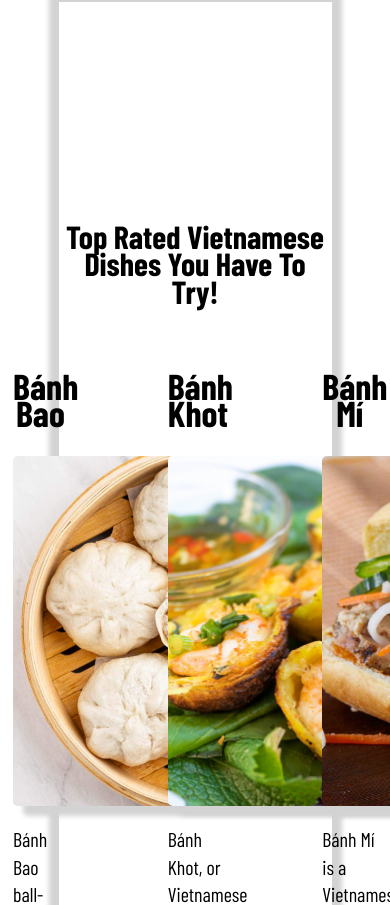
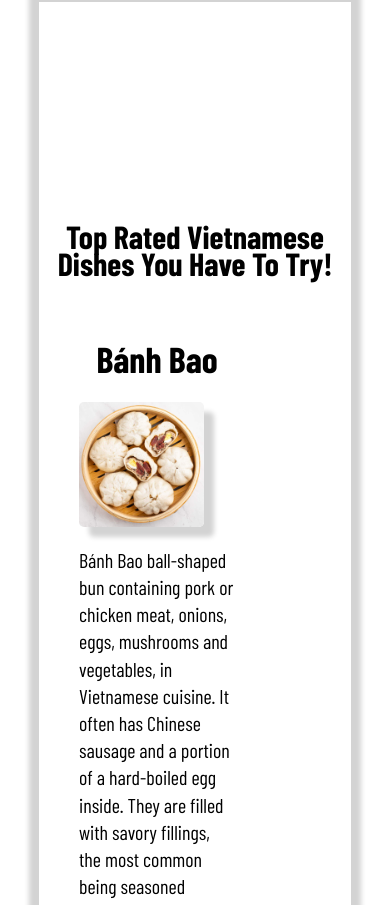
Before and after one commit to vuricky/Vietnamese-Dishes-Static-Site, a plain HTML site: page templates/index.html in a window 390 px wide. Shown: the part 1095-2000 px from the top of the page. Drawn offline with nearby package versions, Linux system fonts and the light colour scheme; a web font is replaced by a local one.

Commit message:
updating queries

```diff
--- a/css/styles.css
+++ b/css/styles.css
@@ -8,7 +8,7 @@ body{
   margin: 0 auto;
   margin-top: 100px;
   margin-bottom: 100px;
-    max-width: 70%;
+  max-width: 80%;
   padding-top: 200px;
   padding-bottom: 200px;
   box-shadow: 0 0 5px 10px lightgray;
@@ -73,13 +73,12 @@ body{
 
   /* images */
   img {
-    width: 400px;
-    height: 350px;
+    width: 80%;
+    height: 30%;
     object-fit: cover;
     display: block;
     border-radius: 5px;
     box-shadow: 10px 10px 5px lightgray;
-
   }
 .background{
     width: 100%;
@@ -172,3 +171,53 @@ h3{
 p{
     font-size: 20px;
 }
+
+/* media queries */
+/* Extra small devices (phones, 600px and down) */
+@media only screen and (max-width: 600px) {
+
+  .container{
+    margin: 0 auto;
+    margin-top: 100px;
+    margin-bottom: 100px;
+    max-width: 80%;
+    padding-top: 200px;
+    padding-bottom: 200px;
+    box-shadow: 0 0 5px 10px lightgray;
+    line-height: 1.7rem;
+}
+  section{
+    display: flex;
+    flex-direction: column;
+  }
+  figure{
+    width: 50%;
+    align-items: center;
+  }
+
+  article{
+    padding: 0rem;
+  }
+}
+
+/* Small devices (portrait tablets and large phones, 600px and up) */
+@media only screen and (max-width: 800px) {
+  .container{
+    margin: 0 auto;
+    margin-top: 100px;
+    margin-bottom: 100px;
+    max-width: 80%;
+    padding-top: 200px;
+    padding-bottom: 200px;
+    box-shadow: 0 0 5px 10px lightgray;
+    line-height: 1.7rem;
+}
+  section{
+    display: flex;
+    flex-direction: column;
+  }
+  figure{
+    width: 50%;
+    align-items: center;
+  }
+}
```
Lines whose indentation alone changed are shown as unchanged.
